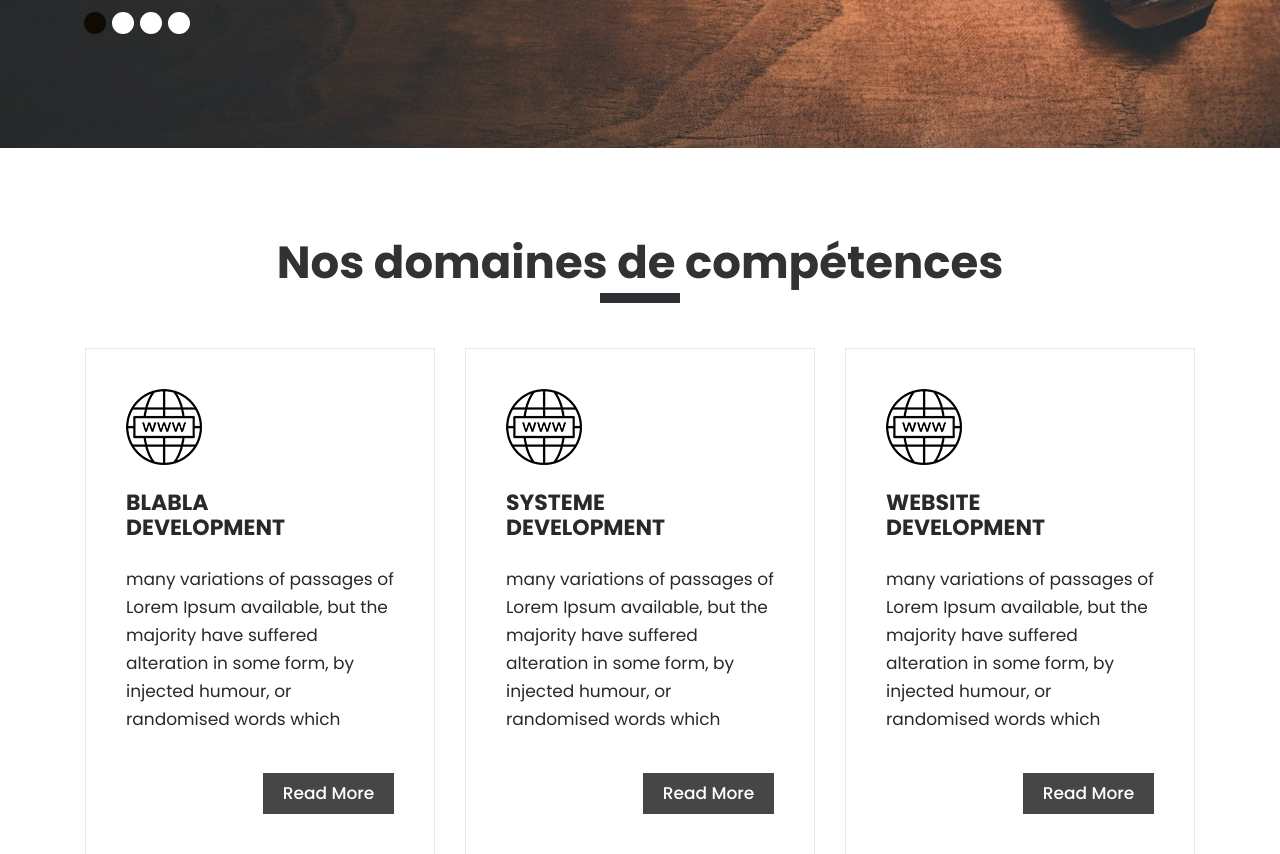
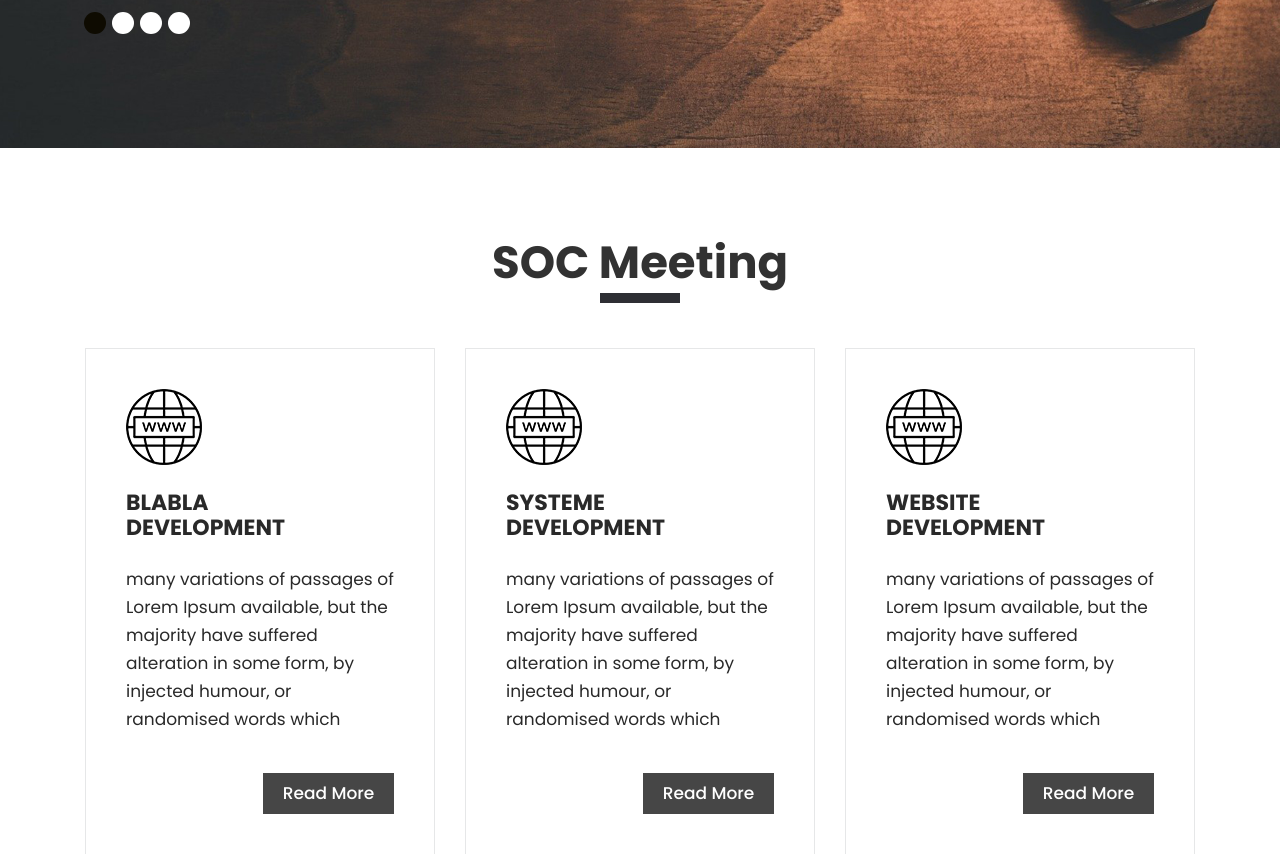
Before and after one commit to pegasus120mouan/icloud, a PHP site: page / in a window 1280 px wide. Shown: the part 552-1406 px from the top of the page. Run offline with PHP 8.4, Linux system fonts and the light colour scheme; some libraries are stand-ins or nearby versions.

Commit message:
index.php

```diff
--- a/index.php
+++ b/index.php
@@ -144,7 +144,7 @@
       <div class="row">
         <div class="col-md-12">
           <div class="titlepage text_align_center">
-            <h2>Nos domaines de compétences</h2>
+            <h2>SOC Meeting</h2>
           </div>
         </div>
       </div>
```
